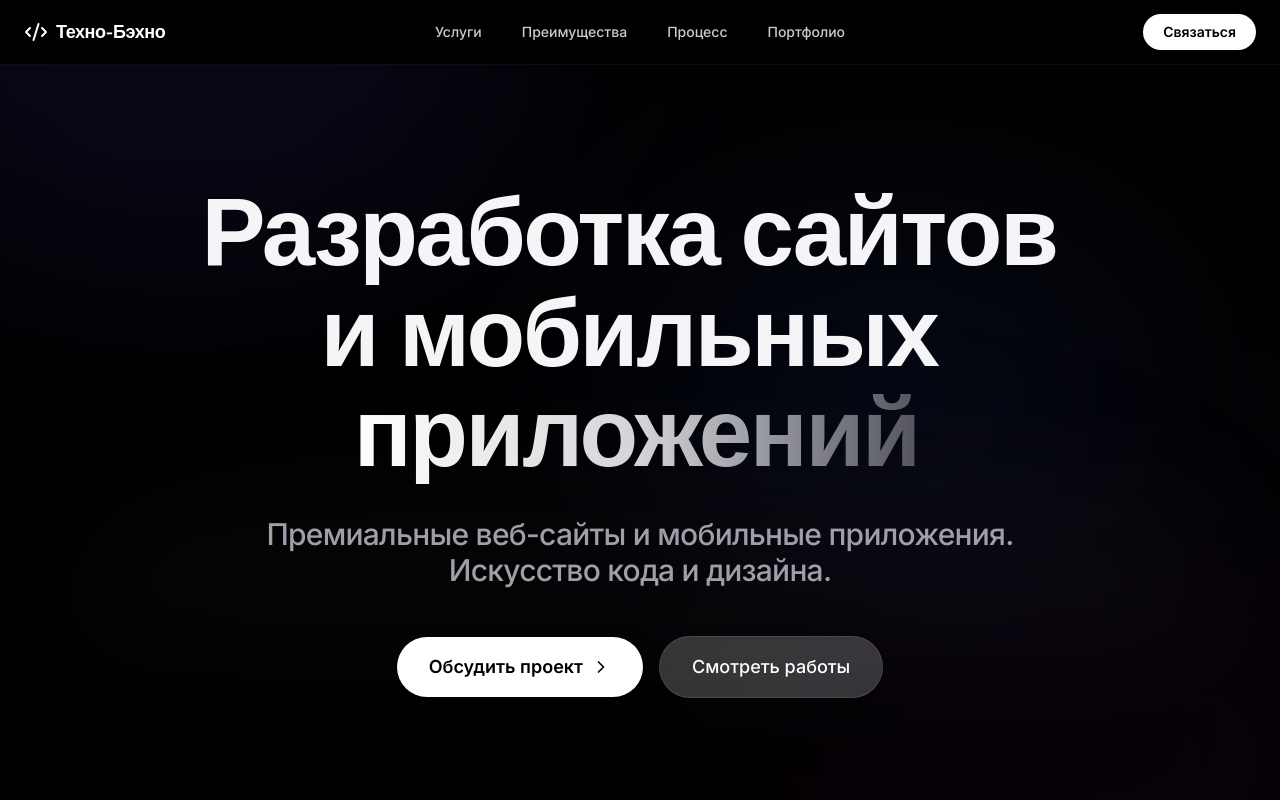
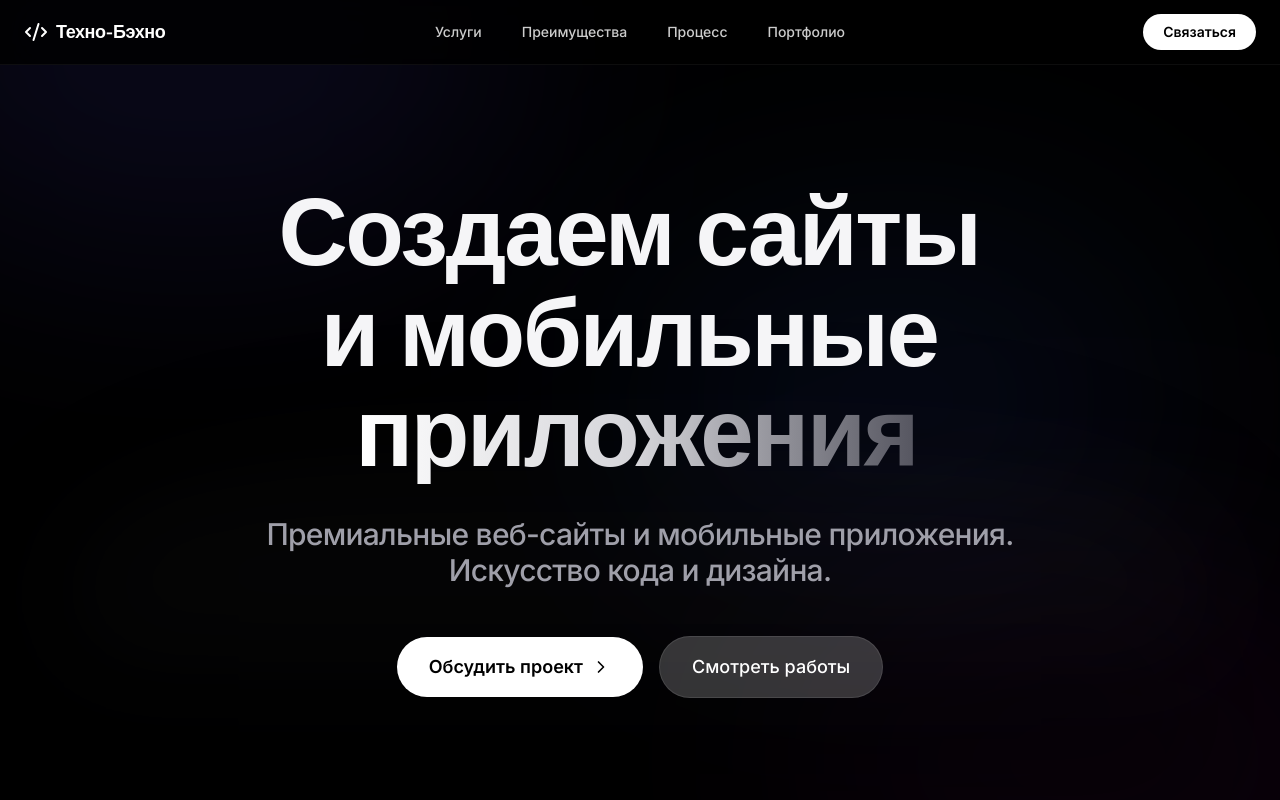
Before and after one commit to echopro-create/techno-bechno, a Next.js app: page / in a window 1280 px wide. Shown: the top 800 px of the page. Built offline with nearby package versions, Linux system fonts and the light colour scheme.

Commit message:
fix(ui): update H1 copy to 'Создаем сайты и мобильные приложения'

```diff
--- a/components/Hero.tsx
+++ b/components/Hero.tsx
@@ -40,10 +40,10 @@ export function Hero() {
           animate="show"
           className="text-[2.5rem] leading-[1.05] sm:text-5xl md:text-6xl lg:text-7xl font-semibold tracking-tight mb-8 font-display text-center text-balance max-w-5xl mx-auto"
         >
-          <span className="sr-only">Разработка сайтов и мобильных приложений</span>
-          <motion.span variants={textItem} className="inline-block" aria-hidden="true">Разработка сайтов&nbsp;</motion.span>
-          <motion.span variants={textItem} className="inline-block" aria-hidden="true">и мобильных&nbsp;</motion.span>
-          <motion.span variants={textItem} className="inline-block text-transparent bg-clip-text bg-gradient-to-r from-white via-zinc-300 to-zinc-600" aria-hidden="true">приложений</motion.span>
+          <span className="sr-only">Создаем сайты и мобильные приложения</span>
+          <motion.span variants={textItem} className="inline-block" aria-hidden="true">Создаем сайты&nbsp;</motion.span>
+          <motion.span variants={textItem} className="inline-block" aria-hidden="true">и мобильные&nbsp;</motion.span>
+          <motion.span variants={textItem} className="inline-block text-transparent bg-clip-text bg-gradient-to-r from-white via-zinc-300 to-zinc-600" aria-hidden="true">приложения</motion.span>
         </motion.h1>
         <motion.p
           initial={{ opacity: 0, y: 20 }}
```
